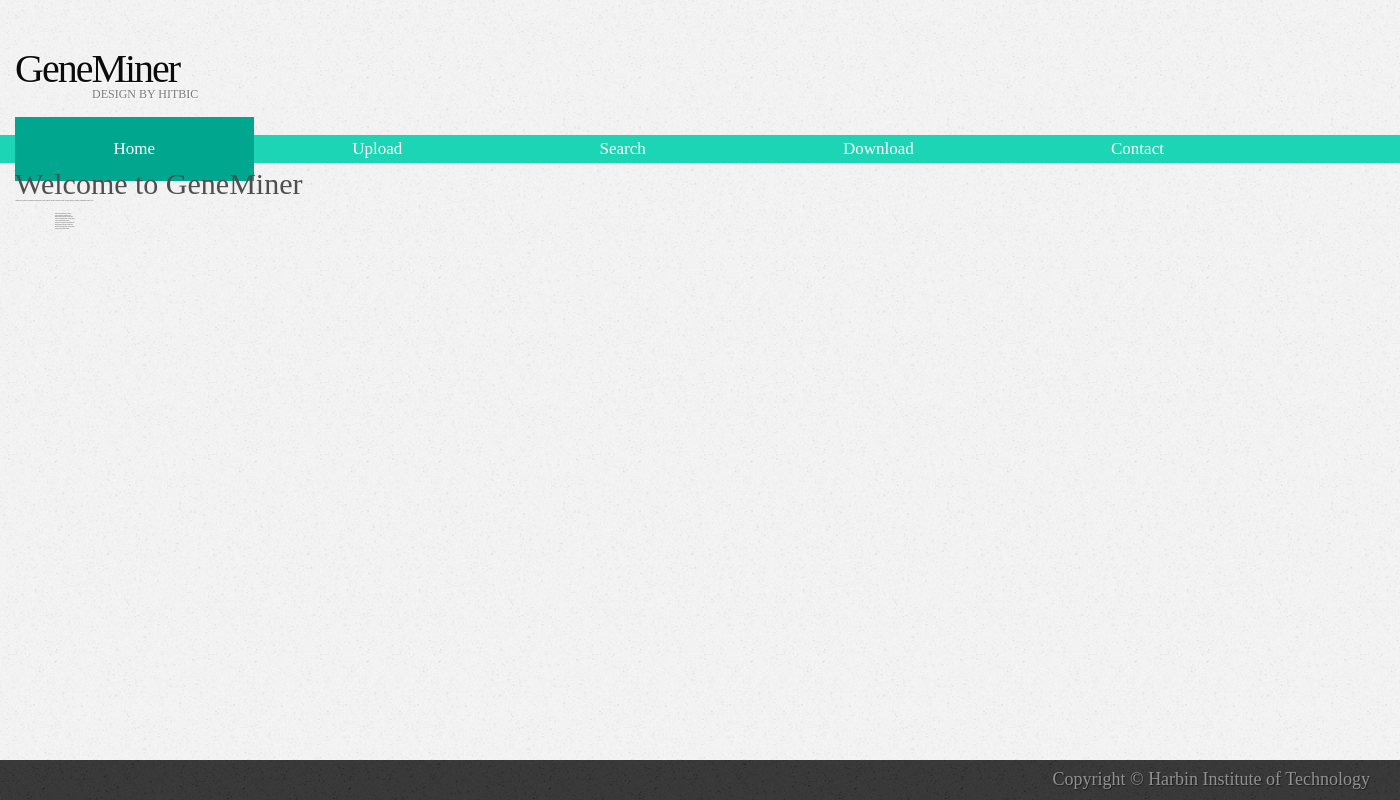
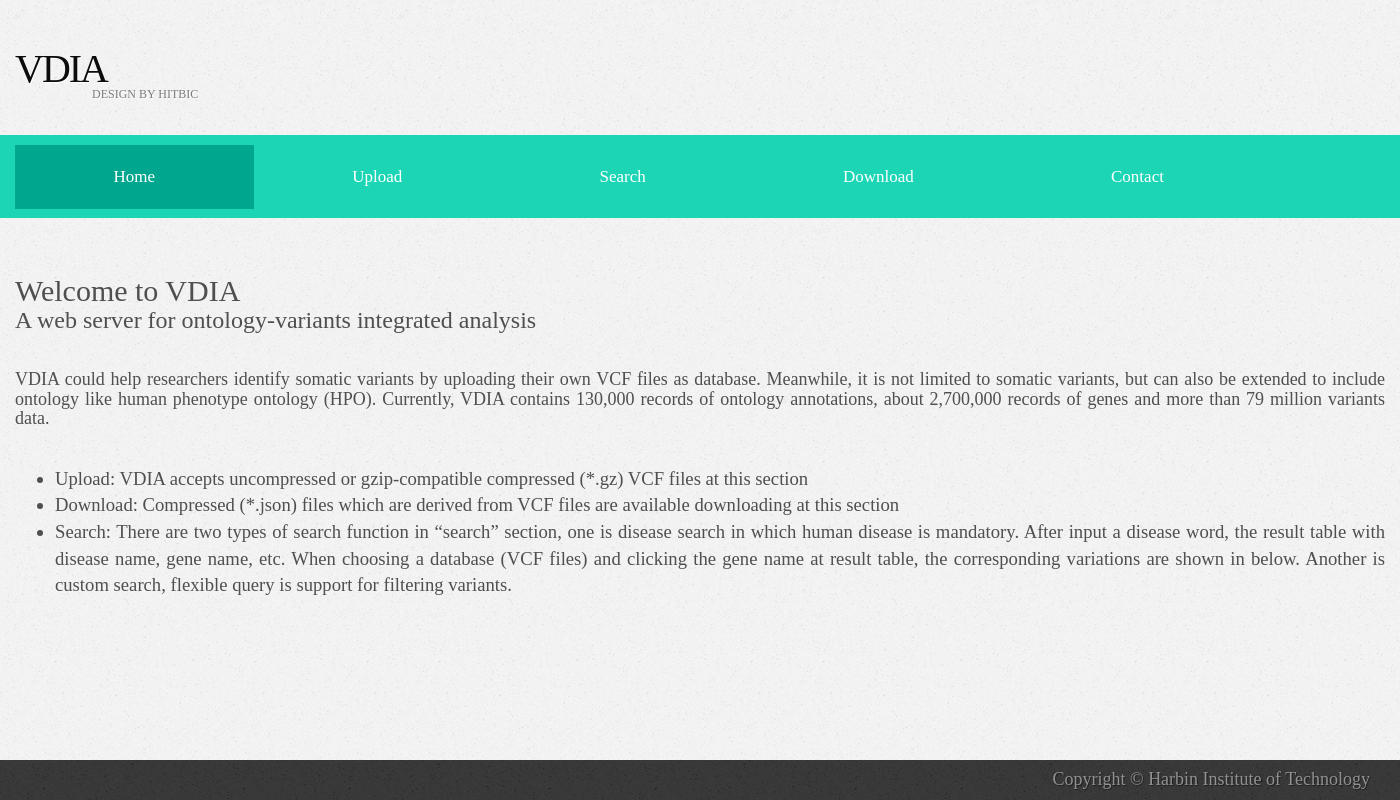
Before and after one commit to lyotvincent/OntoVarSearch, a Django app: page /index in a window 1400 px wide. Run offline with Django 3.2, Linux system fonts and the light colour scheme; some libraries are stand-ins or nearby versions.

Commit message:
add UI content

```diff
--- a/static/css/default.css
+++ b/static/css/default.css
@@ -9,7 +9,7 @@
     /*background: #1A1A1A url(/static/imgs/main-wrapper.png) repeat;*/
     /*font-family: 'Open Sans', sans-serif;*/
     font-family: "Times New Roman";
-    font-size: 1pt;
+    font-size: 14pt;
     color: #4F4F4F;
 }
 
@@ -105,7 +105,7 @@
 
 ul.style1 h3 {
     padding: 0 0 0.75em 0;
-    font-size: 1.10em;
+    /*font-size: 1.10em;*/
     font-weight: 400;
     color: #4F4F4F;
 }
@@ -626,7 +626,7 @@
     margin: 0 auto;
     display: block;
     margin-top: 1em;
-    font-size: 15.113em;
+    /*font-size: 1.113em;*/
     color: #9fa6b5;
     text-align: center;
 }
--- a/templates/contact.html
+++ b/templates/contact.html
@@ -31,7 +31,7 @@
     <div class="header">
         <div id="header" class="container">
             <div id="logo">
-                <h1><a href="/index">GeneMiner</a></h1>
+                <h1><a href="/index">VDIA</a></h1>
                 <p>Design by hitbic</p>
             </div>
 {#            <div id="menu">#}
--- a/templates/download.html
+++ b/templates/download.html
@@ -28,7 +28,7 @@
     <div class="header">
         <div id="header" class="container">
             <div id="logo">
-                <h1><a href="/index">GeneMiner</a></h1>
+                <h1><a href="/index">VDIA</a></h1>
                 <p>Design by hitbic</p>
             </div>
         </div>
--- a/templates/index.html
+++ b/templates/index.html
@@ -25,7 +25,7 @@
     <div class="header">
         <div id="header" class="container">
             <div id="logo">
-                <h1><a href="/index">GeneMiner</a></h1>
+                <h1><a href="/index">VDIA</a></h1>
 {#                <p>Design by <a href="#">hitbic</a></p>#}
                 <p>Design by hitbic</p>
             </div>
@@ -62,20 +62,40 @@
 
     <div id="wrapper">
         <div id="banner" class="container">
-            <h2>Welcome to GeneMiner</h2>
-            <p>Aliquam erat volutpat. Pellentesque tristique ante ut risus. Quisque dictum. Integer nisl risus, sagittis
-                convallis, rutrum id, elementum congue, nibh.</p>
+            <h2>Welcome to VDIA</h2>
+            <h3>A web server for ontology-variants integrated analysis</h3>
+            <br/>
+            <h4 style="text-align:justify;" class="normallinehight">
+                VDIA could help researchers identify somatic variants by uploading their own VCF files as database. Meanwhile,
+                it is not limited to somatic variants, but can also be extended to include ontology like human phenotype ontology (HPO).
+                Currently, VDIA contains 130,000 records of ontology annotations, about 2,700,000 records
+                of genes and more than 79 million variants data.
+			</h4>
+            <br/>
             <ul>
-                <li>Donec dictum metus in sapien</li>
-                <li>Integer gravida nibh quis urna</li>
-                <li>Etiam posuere augue sit amet nisl</li>
-                <li>Mauris vulputate dolor sit amet nibh</li>
-                <li>Nulla luctus eleifend purus</li>
-                <li>Praesent scelerisque scelerisque erat</li>
-                <li>Etiam posuere augue sit amet nisl</li>
-                <li>Mauris vulputate dolor sit amet nibh</li>
-                <li>Nulla luctus eleifend purus</li>
+                <li>Upload: VDIA accepts uncompressed or gzip-compatible compressed (*.gz) VCF files at this section</li>
+                <li>Download: Compressed (*.json) files which are derived from VCF files are available downloading at this section</li>
+                <li style="text-align:justify;" class="normallinehight">
+                    Search: There are two types of search function in “search” section,
+                    one is disease search in which human disease is mandatory.
+                    After input a disease word, the result table with disease name, gene name, etc.
+                    When choosing a database (VCF files) and clicking the gene name at result table,
+                    the corresponding variations are shown in below. Another is custom search, flexible query is support for filtering variants.</li>
+
             </ul>
+{#            <h3>A web server for ontology-variants integrated analysis</h3>#}
+{#            <h3>VDIA could help researchers identify somatic variants by uploading their own VCF files as database. Meanwhile, it is not limited to somatic variants, but can also be extended to include ontology like human phenotype ontology (HPO). Currently, VDIA contains 130,000 records of ontology annotations, about 2,700,000 records of genes and more than 79 million variants data. By providing a user-friendly graphical user interface (GUI), researchers could directly deploy this in their personal computers or servers and perform the fast filtering by directly running a browser. </h3>#}
+{#            <ul>#}
+{#                <li>Donec dictum metus in sapien</li>#}
+{#                <li>Integer gravida nibh quis urna</li>#}
+{#                <li>Etiam posuere augue sit amet nisl</li>#}
+{#                <li>Mauris vulputate dolor sit amet nibh</li>#}
+{#                <li>Nulla luctus eleifend purus</li>#}
+{#                <li>Praesent scelerisque scelerisque erat</li>#}
+{#                <li>Etiam posuere augue sit amet nisl</li>#}
+{#                <li>Mauris vulputate dolor sit amet nibh</li>#}
+{#                <li>Nulla luctus eleifend purus</li>#}
+{#            </ul>#}
         </div>
     </div>
 
--- a/templates/search.html
+++ b/templates/search.html
@@ -48,7 +48,7 @@
     <div class="header">
         <div id="header" class="container">
             <div id="logo">
-                <h1><a href="/index">GeneMiner</a></h1>
+                <h1><a href="/index">VDIA</a></h1>
                 <p>Design by hitbic</p>
             </div>
         </div>
@@ -85,7 +85,7 @@
                     </select>
                 </div>
             </form>
-            <label class="layui-form-label layui-inline pull-right">Database: </label>
+            <label class="layui-form-label layui-inline pull-right" style="margin-right:20px">Database:</label>
             </br>
             <div class='tabsholder3'>
                 <div data-tab="Disease">
--- a/templates/upload.html
+++ b/templates/upload.html
@@ -30,7 +30,7 @@
     <div class="header">
         <div id="header" class="container">
             <div id="logo">
-                <h1><a href="/index">GeneMiner</a></h1>
+                <h1><a href="/index">VDIA</a></h1>
                 <p>Design by hitbic</p>
             </div>
         </div>
```
Also changed, not shown: static/plugins/searchbar/css/style.css.
